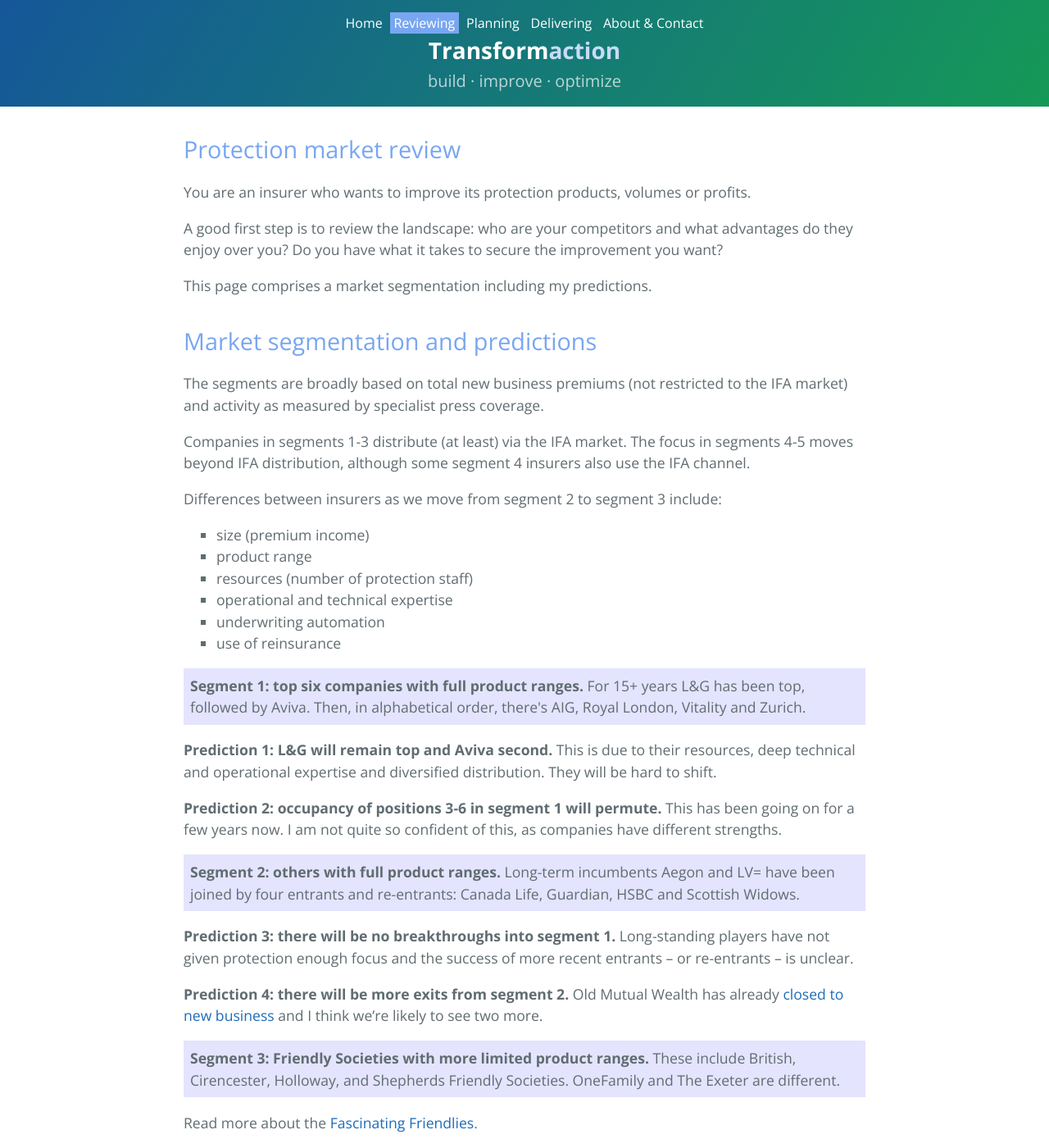
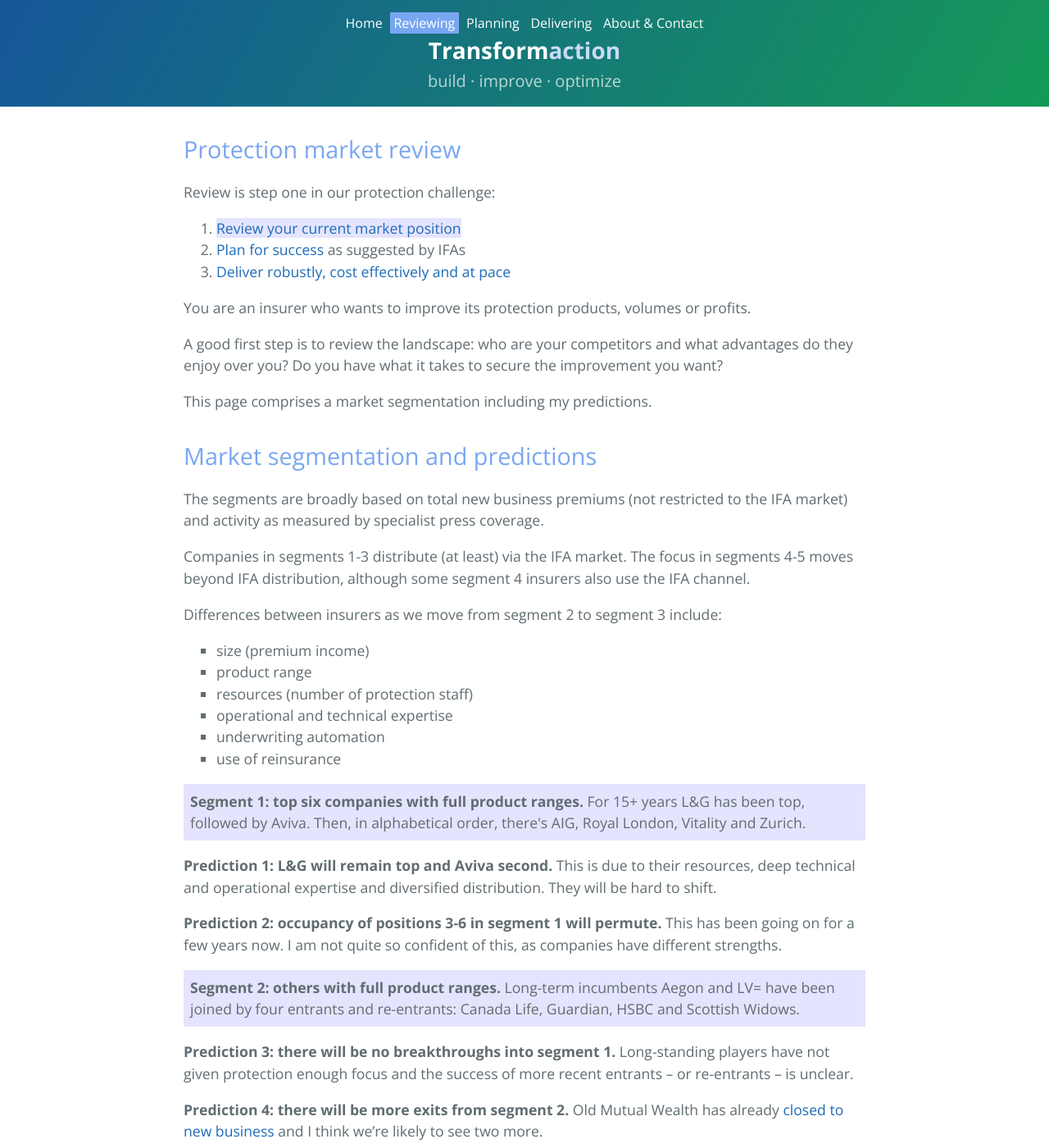
Before and after one commit to maverickactuary/1actuary, a Jekyll site: the page built from content/2marketplayers/index.md, in a window 1280 px wide and 1400 px high. Shown: the whole window at 82% size. Built offline with Jekyll 4.4.1, drawn with Linux system fonts in a browser that asks for light colours.

Commit message:
Plan do review on home and main pages

```diff
--- a/content/2marketplayers/index.md
+++ b/content/2marketplayers/index.md
@@ -5,6 +5,12 @@ title: Transformaction
 ---
 
 ## Protection market review
+
+Review is step one in our protection challenge:
+
+1. [Review your current market position](/content/2marketplayers/){: .highlight .nopadding}
+1. [Plan for success](/content/3buildingblocks/) as suggested by IFAs
+1. [Deliver robustly, cost effectively and at pace](/content/4delivering/)
 
 You are an insurer who wants to improve its protection products, volumes or profits.
 
--- a/css/newstyles.css
+++ b/css/newstyles.css
@@ -104,6 +104,9 @@ em.update {
 	padding: 0.5rem
 }
 
+.nopadding {
+	padding: 0rem
+}
 .main-content p.nobot {
 	margin-bottom: 0
 }
```
Also changed, not shown: content/3buildingblocks/index.md (+6 -0 lines), content/4delivering/index.md (+6 -0 lines), index.md (+6 -0 lines).
